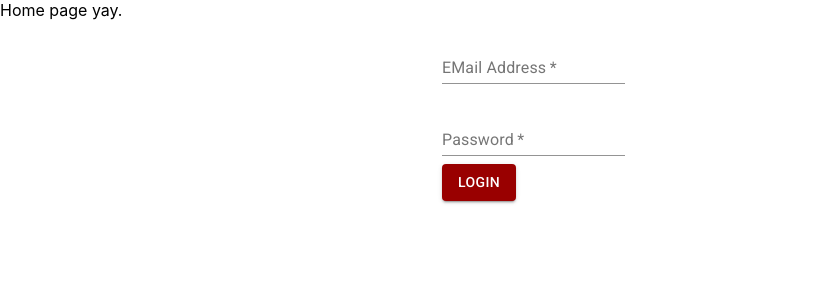
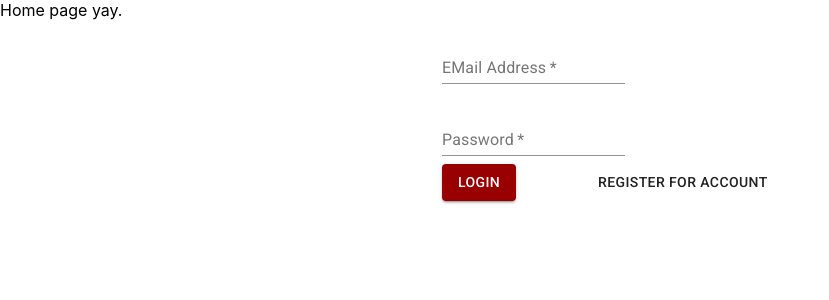
Before and after one commit to FixedCroissant/hr_staff_app, a React (Create React App) app in the folder client/: page / in a window 1280 px wide. Shown: the top 300 px of the page, without its empty margins (0-829 px from the left). Built offline with nearby package versions, Linux system fonts and the light colour scheme.

Commit message:
chore: link plain registration page to login component

```diff
--- a/client/src/components/LoginComponent.js
+++ b/client/src/components/LoginComponent.js
@@ -4,6 +4,7 @@ import TextField from '@material-ui/core/TextField';
 import Container from '@material-ui/core/Container';
 import Grid from '@material-ui/core/Grid';
 import { makeStyles } from '@material-ui/core/styles';
+import {useHistory} from 'react-router-dom';
 
 
 
@@ -41,7 +42,10 @@ export default function LoginComponent ({onLoginChange}) {
  const handleEMail = (event) => setEmail(event.target.value);
  const handlePassword = (event) => setPassword(event.target.value);
 
-   const handleSubmit = (event)=>{
+ const history = useHistory();
+ const goRegister = ()=> history.push('register');
+
+ const handleSubmit = (event)=>{
 
     event.preventDefault();
     let myemail = email;
@@ -109,7 +113,7 @@ export default function LoginComponent ({onLoginChange}) {
                                                               <Button className={classes.ncsubutton} margin="" variant="contained" color="primary" type="submit">Login</Button>
                                                               </Grid>
                                                               <Grid item xs ={8}>
-                                                                &nbsp;
+                                                               <Button onClick={goRegister}>Register for Account</Button>
                                                               </Grid>
 
                                                             </Grid>
```
